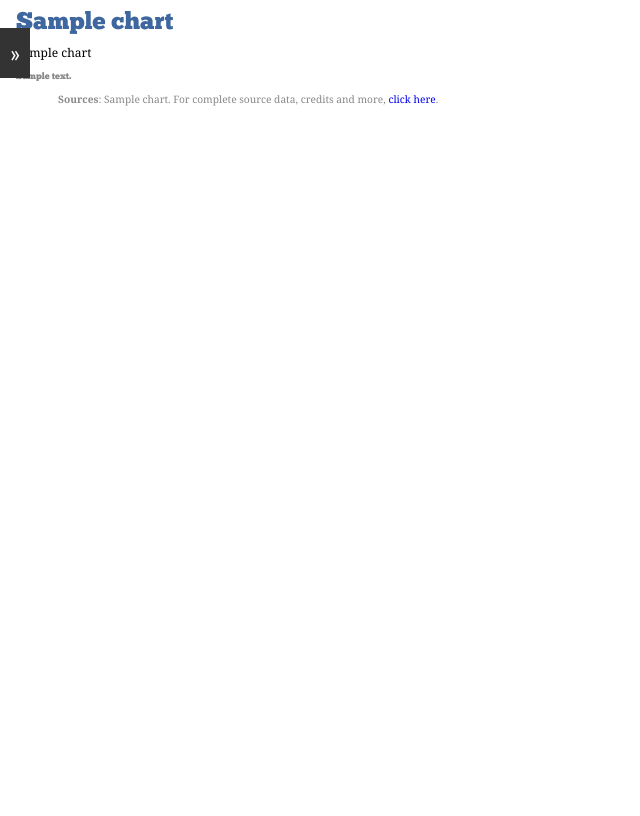
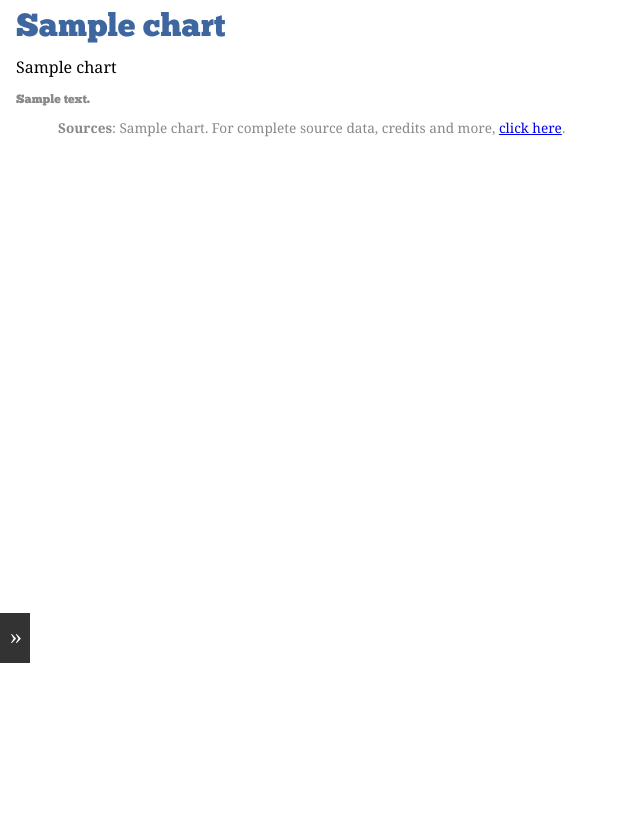
Before and after one commit to andrewdotn/dc, a Django app: page /chart/embed/1/ in a window 1280 px wide. Shown: the whole page, without its empty margins (0-640 px from the left). After the commit the page ends 663 px from the top, so only its background shows below. Run offline with Django 3.2, Linux system fonts and the light colour scheme; tables that the repository leaves empty hold one stand-in row (values such as "Sample post"); parts of the project's set-up code (start-up, migrations or seed data) failed here and were passed over; some libraries are stand-ins or nearby versions.

Commit message:
Fix formatting nasty from previous commit. Move embedding UI to the bottom of the iframe.

```diff
--- a/web/chart/templates/chart/embed.html
+++ b/web/chart/templates/chart/embed.html
@@ -1,11 +1,8 @@
 <html>
   <head>
     <style type="text/css">
-      body {height: 100%;width: 100%;background: #fff;font: 12px "Trebuchet MS", Verdana, sans-serif;}
-      a	{text-decoration: none; outline: none;}
-      p	{ text-align:justify; line-height:120%;}
 
-      #panelContainer   { width:0; margin-top:10px; position:absolute; overflow:hidden; background:#333; opacity:0; z-index:2}
+      #panelContainer   { width:0; margin-top:450px; position:absolute; overflow:hidden; background:#333; opacity:0; z-index:2}
       #panelContainer h1 { height:30px; background-color: #000; color:#eee; padding:10px 0 0 20px; margin-bottom: 10px;}
       #panelContainer ul { margin-bottom:20px;}
       #panelContainer ul li { border-bottom: 1px solid #666; margin:0 0 0 5px; padding:0 0 2px 5px;}
@@ -17,7 +14,7 @@
       #panelContainer, #showPanel { color:#fff; }
 
       #showPanel { position:absolute; z-index:2; left:0; float:left; padding-top:0px; width:0px; height:100px; cursor:pointer;}
-      #showPanel span{display:block; font-size:24px; height:30px; margin-top:20px; padding:10px 0 10px 10px; width:20px; background: #333;}
+      #showPanel span{display:block; font-size:24px; height:30px; margin-top:605px; padding:10px 0 10px 10px; width:20px; background: #333;}
     </style>
     <script type="text/javascript" src="https://ajax.googleapis.com/ajax/libs/jquery/1.6.1/jquery.min.js"></script>
     <script type="text/javascript" src="/static/highcharts.js"></script>
```
